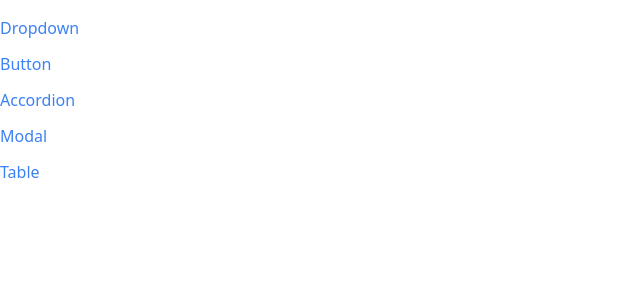
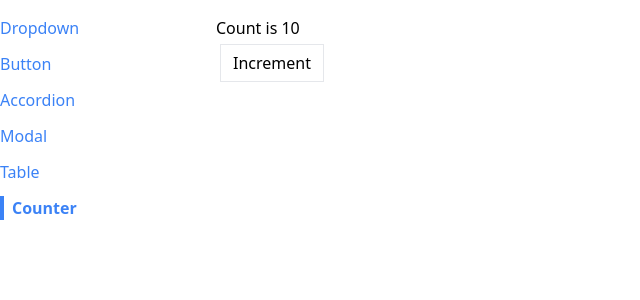
Before and after one commit to anzuj/udemy-react, a React (Create React App) app: page /counter in a window 1280 px wide. Shown: the top 300 px of the page, without its empty margins (0-640 px from the left). Built offline with nearby package versions, Linux system fonts and the light colour scheme.

Commit message:
reusable sorting hook

```diff
--- a/src/App.js
+++ b/src/App.js
@@ -7,6 +7,7 @@
 import DropDownPage from "./pages/DropDownPage";
 import ModalPage from "./pages/ModalPage";
 import TablePage from "./pages/TablePage";
+import CounterPage from "./pages/CounterPage";
 
 function App() {
   return (
@@ -28,6 +29,9 @@
         <Route path="/table">
           <TablePage></TablePage>
         </Route>
+        <Route path="/counter">
+          <CounterPage initialCount={10}></CounterPage>
+        </Route>
       </div>
     </div>
   );
--- a/src/components/Sidebar.js
+++ b/src/components/Sidebar.js
@@ -7,6 +7,7 @@
     { label: "Accordion", path: "/accordion" },
     { label: "Modal", path: "/modal" },
     { label: "Table", path: "/table" },
+    { label: "Counter", path: "/counter" },
   ];
 
   const renderedLinks = links.map((link) => {
--- a/src/components/SortableTable.js
+++ b/src/components/SortableTable.js
@@ -1,33 +1,12 @@
-import { useState } from "react";
-import classnames from "classnames";
 import Table from "./Table";
+
+import useSort from "../hooks/use-sort";
 
 import { GoArrowSmallDown, GoArrowSmallUp } from "react-icons/go";
 
 function SortableTable(props) {
-  const [sortOrder, setSortOrder] = useState(null);
-  const [sortBy, setSortBy] = useState(null);
-
   const { config, data } = props;
-
-  const handleClick = (label) => {
-    if (sortBy && label !== sortBy) {
-      setSortOrder("asc");
-      setSortBy(label);
-      return;
-    }
-
-    if (sortOrder === null) {
-      setSortOrder("asc");
-      setSortBy(label);
-    } else if (sortOrder === "asc") {
-      setSortOrder("desc");
-      setSortBy(label);
-    } else if (sortOrder === "desc") {
-      setSortOrder(null);
-      setSortBy(null);
-    }
-  };
+  const { sortOrder, sortBy, sortedData, setSortColumn } = useSort(data, config);
 
   // sortable header logic
   const updatedConfig = config.map((column) => {
@@ -37,7 +16,10 @@
     return {
       ...column,
       header: () => (
-        <th className="cursor-pointer hover:bg-gray-100" onClick={() => handleClick(column.label)}>
+        <th
+          className="cursor-pointer hover:bg-gray-100"
+          onClick={() => setSortColumn(column.label)}
+        >
           <div className="flex items-center">
             {" "}
             {getIcons(column.label, sortBy, sortOrder)}
@@ -47,26 +29,6 @@
       ),
     };
   });
-
-  // Only sort data if sortOrder && sortBy are not null
-  // Make a copy of the 'data' prop
-  // Find the correct sortValue function and use it for sorting
-  let sortedData = data;
-  if (sortOrder && sortBy) {
-    const { sortValue } = config.find((column) => column.label === sortBy);
-    sortedData = [...data].sort((a, b) => {
-      const valueA = sortValue(a);
-      const valueB = sortValue(b);
-
-      const reverseOrder = sortOrder === "asc" ? 1 : -1;
-
-      if (typeof valueA === "string") {
-        return valueA.localeCompare(valueB) * reverseOrder;
-      } else {
-        return (valueA - valueB) * reverseOrder;
-      }
-    });
-  }
 
   return (
     <div>
--- /dev/null
+++ b/src/hooks/use-counter.js
@@ -0,0 +1,19 @@
+import { useEffect, useState } from "react";
+
+
+export default function useCounter(initialCount){
+    const [count, setCount] = useState(initialCount);
+
+    useEffect(() => {
+      console.log(count);
+    }, [count]);
+
+    const increment = () => {
+      setCount(count + 1);
+    };
+
+    return {
+        count,
+       increment
+    }
+}
--- /dev/null
+++ b/src/hooks/use-sort.js
@@ -0,0 +1,54 @@
+import { useState } from "react";
+
+function useSort(data, config) {
+  const [sortOrder, setSortOrder] = useState(null);
+  const [sortBy, setSortBy] = useState(null);
+
+  const setSortColumn = (label) => {
+    if (sortBy && label !== sortBy) {
+      setSortOrder("asc");
+      setSortBy(label);
+      return;
+    }
+
+    if (sortOrder === null) {
+      setSortOrder("asc");
+      setSortBy(label);
+    } else if (sortOrder === "asc") {
+      setSortOrder("desc");
+      setSortBy(label);
+    } else if (sortOrder === "desc") {
+      setSortOrder(null);
+      setSortBy(null);
+    }
+  };
+
+  // Only sort data if sortOrder && sortBy are not null
+  // Make a copy of the 'data' prop
+  // Find the correct sortValue function and use it for sorting
+  let sortedData = data;
+  if (sortOrder && sortBy) {
+    const { sortValue } = config.find((column) => column.label === sortBy);
+    sortedData = [...data].sort((a, b) => {
+      const valueA = sortValue(a);
+      const valueB = sortValue(b);
+
+      const reverseOrder = sortOrder === "asc" ? 1 : -1;
+
+      if (typeof valueA === "string") {
+        return valueA.localeCompare(valueB) * reverseOrder;
+      } else {
+        return (valueA - valueB) * reverseOrder;
+      }
+    });
+  }
+
+  return {
+    sortOrder,
+    sortBy,
+    sortedData,
+    setSortColumn,
+  };
+}
+
+export default useSort;
--- /dev/null
+++ b/src/pages/CounterPage.js
@@ -0,0 +1,14 @@
+import useCounter from "../hooks/use-counter";
+import Button from "../components/Button";
+
+function CounterPage({ initialCount }) {
+  const { count, increment } = useCounter(initialCount);
+  return (
+    <div>
+      <h1>Count is {count}</h1>
+      <Button onClick={increment}>Increment</Button>
+    </div>
+  );
+}
+
+export default CounterPage;
```
